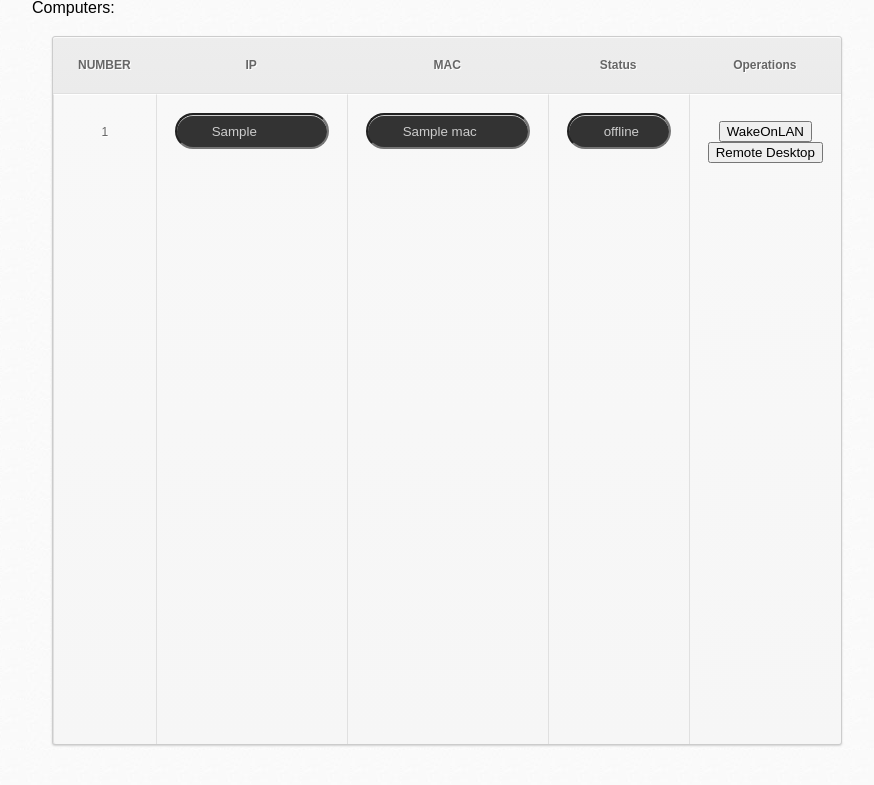
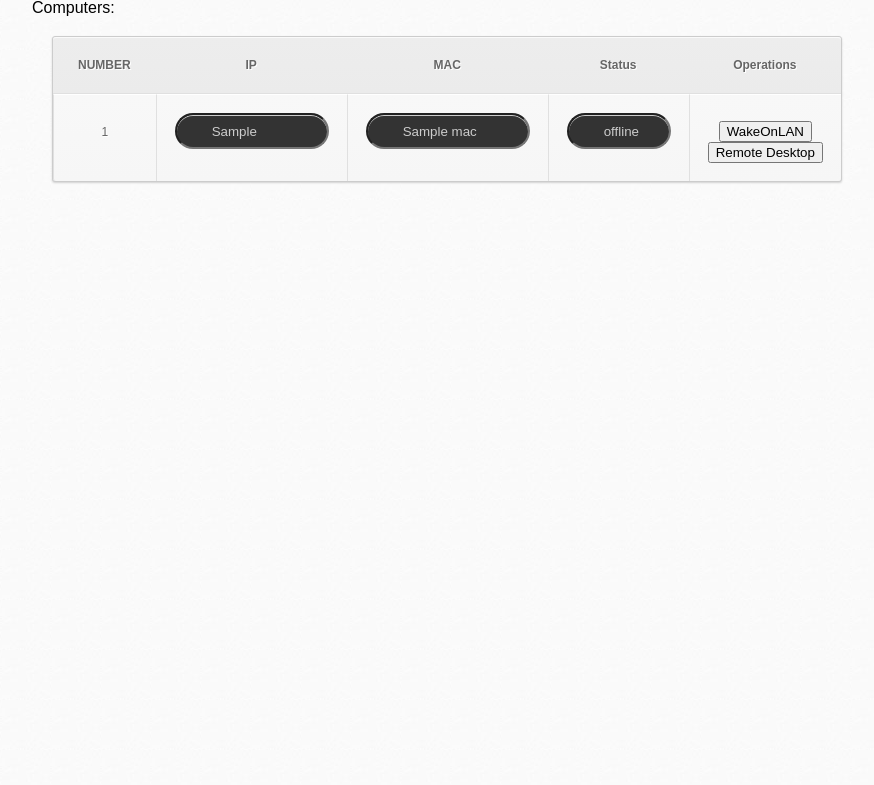
Before and after one commit to Arielwest/Project, a Flask app: template Project/templates/MainPage.html in a window 1280 px wide. Shown: the top 785 px of the page, without its empty margins (348-1222 px from the left). Run offline with Flask 2, Linux system fonts and the light colour scheme; the template is opened without the code that fills it: most values are stand-ins (such as "Sample title", 1, 10 or a date in 2020); parts of the project's set-up code (start-up, migrations or seed data) failed here and were passed over.

Commit message:
Revert "REVERT ME"
This reverts commit 5c862587ca83a9fb9d0bdf447ba77520276fc689.

```diff
--- a/Project/static/stylesheets/MyStyle.css
+++ b/Project/static/stylesheets/MyStyle.css
@@ -65,12 +65,6 @@ table th {
 	background: #ededed;
 	background: -webkit-gradient(linear, left top, left bottom, from(#ededed), to(#ebebeb));
 	background: -moz-linear-gradient(top,  #ededed,  #ebebeb);
-}
-
-table tbody {
-    height: 650px;
-    overflow-x: hidden;
-    overflow-y: auto;
 }
 
 table tr:first-child th:first-child{
--- a/Project/templates/MainPage.html
+++ b/Project/templates/MainPage.html
@@ -10,10 +10,7 @@
 <body>
 <p>Computers:</p>
 <table cellspacing='0' cellpadding='0'> <!-- cellspacing='0' is important, must stay -->
-    <thead>
     <tr><th>NUMBER</th><th>IP</th><th>MAC</th><th>Status</th><th>Operations</th></tr><!-- Table Header -->
-    </thead>
-    <tbody>
     {% for row in computers %}
     <form method="post" action="{{ url_for('show_main_form') }}">
         <tr class='even'>
@@ -35,7 +32,6 @@
         </tr>
     </form>
     {% endfor %}
-    </tbody>
 </table>
 </body>
 </html>
```
Also changed, not shown: Project/Database.db, 7 other files.
